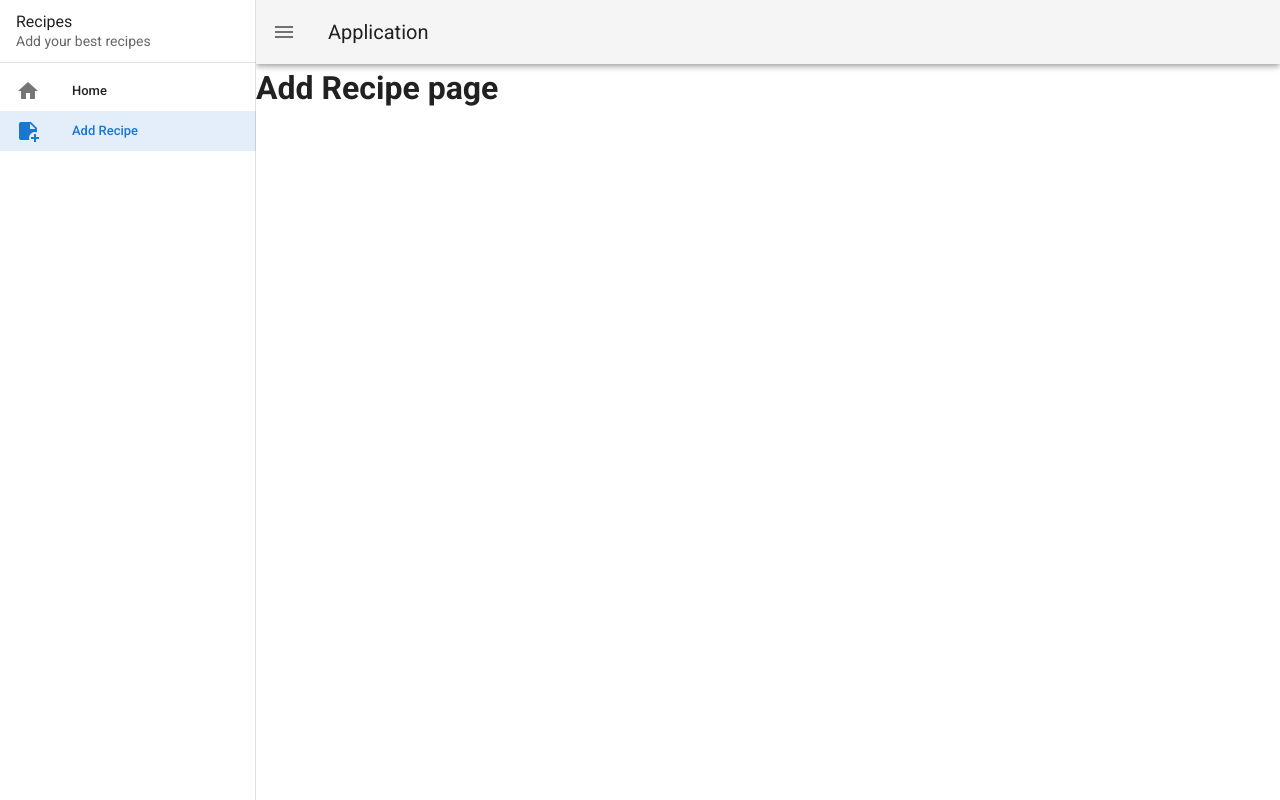
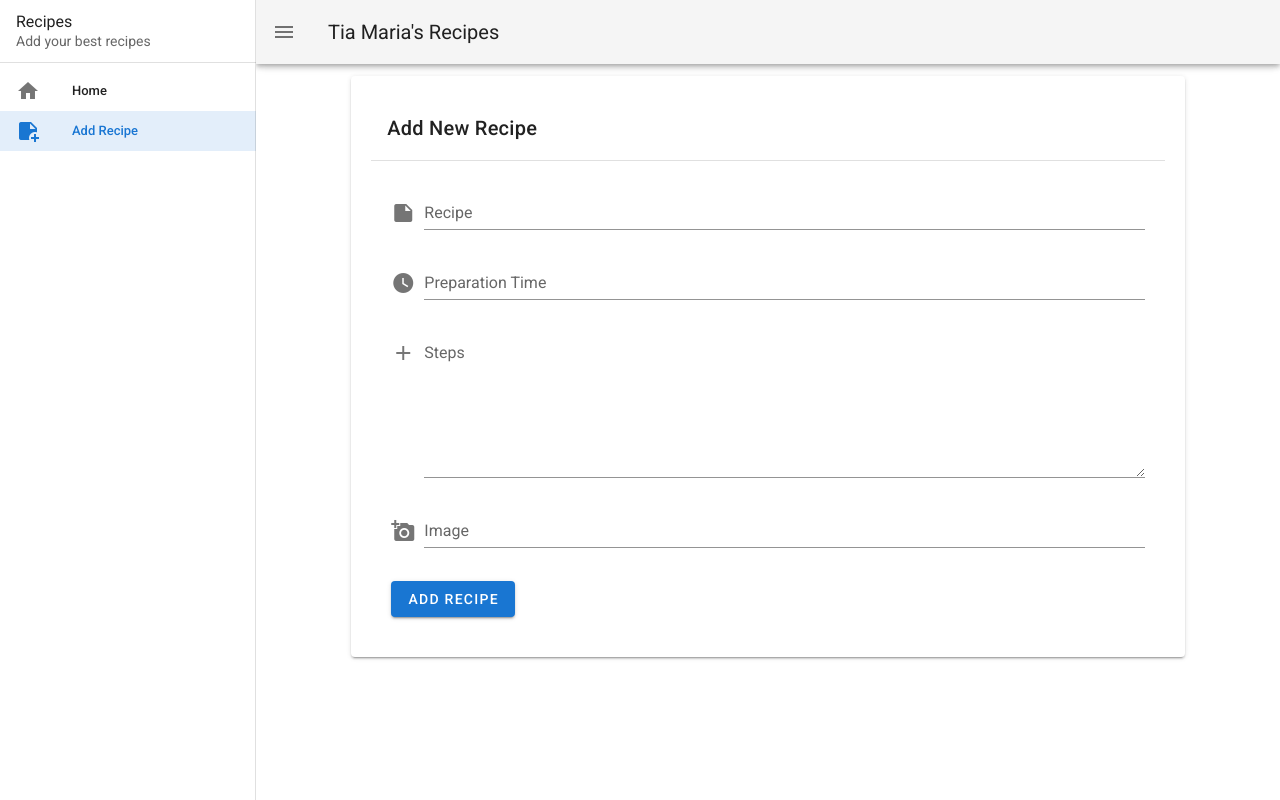
Before and after one commit to alychinque/MEVN-AppRecipes, a Vue app in the folder recipe/: page /add-recipe in a window 1280 px wide. Built offline with nearby package versions, Linux system fonts and the light colour scheme.

Commit message:
Add Recipe page and function were created

```diff
--- a/recipe/src/App.vue
+++ b/recipe/src/App.vue
@@ -39,7 +39,7 @@
     <v-app-bar app>
       <v-app-bar-nav-icon @click="drawer = !drawer"></v-app-bar-nav-icon>
 
-      <v-toolbar-title>Application</v-toolbar-title>
+      <v-toolbar-title>Tia Maria's Recipes</v-toolbar-title>
     </v-app-bar>
 
     <v-main>
--- a/recipe/src/api.js
+++ b/recipe/src/api.js
@@ -12,13 +12,18 @@ export default class API{
     return res.data;
   }
 
-  static async addRecipe(post) {
-    const res  = await axios.post(url, post);
+  static async addRecipe(recipe) {
+    const res  = await axios.post(url, {
+      nameRecipe: recipe.get('nameRecipe'),
+      preparationTime: recipe.get('preparationTime'),
+      steps: recipe.get('steps'),
+      image: recipe.get('image')
+    });
     return res.data;
   }
 
-  static async updateRecipe(id, post) {
-    const res = await axios.put(`${url}/${id}`, post)
+  static async updateRecipe(id, recipe) {
+    const res = await axios.put(`${url}/${id}`, recipe)
     return res.data;
   }
 
--- a/recipe/src/views/AddRecipeView.vue
+++ b/recipe/src/views/AddRecipeView.vue
@@ -1,3 +1,53 @@
 <template>
-  <h1>Add Recipe page</h1>
+  <v-container>
+    <v-row no-gutters>
+      <v-col sm="10" class="mx-auto">
+        <v-card class="pa-5">
+          <v-card-title>Add New Recipe</v-card-title>
+          <v-divider></v-divider>
+          <v-form ref="form" @submit.prevent="submitForm" class="pa-5"
+            enctype="multipart/form-data">
+            <v-text-field label="Recipe" v-model="recipe.nameRecipe" prepend-icon="mdi-note" :rules="rules">
+            </v-text-field>
+            <v-text-field label="Preparation Time" v-model="recipe.preparationTime" prepend-icon="mdi-clock" :rules="rules">
+            </v-text-field>
+            <v-textarea label="Steps" v-model="recipe.steps" prepend-icon="mdi-plus" :rules="rules">
+            </v-textarea>
+            <v-text-field label="Image" v-model="recipe.image" prepend-icon="mdi-camera-plus" :rules="rules">
+            </v-text-field>
+            <v-btn type="submit" class="mt-3" color="primary">add recipe</v-btn>
+          </v-form>
+        </v-card>
+      </v-col>
+    </v-row>
+  </v-container>
 </template>
+<script>
+import API from '../api'
+  export default {
+    data() {
+      return {
+        rules: [(value) => !! value || "This field is required"],
+        recipe: {
+          nameRecipe: '',
+          preparationTime: '',
+          steps: '',
+          image: ''
+        }
+      }
+    },
+    methods: {
+      async submitForm(){
+        const formData = new FormData()
+        formData.append('nameRecipe', this.recipe.nameRecipe)
+        formData.append('preparationTime', this.recipe.preparationTime)
+        formData.append('steps', this.recipe.steps)
+        formData.append('image', this.recipe.image)
+        if(this.$refs.form.validate()) {
+          const response = await API.addRecipe(formData)
+          this.$router.push({ name: 'home', params: { message: response.message } })
+        }
+      }
+    }
+  }
+</script>
--- a/recipe/src/views/HomeView.vue
+++ b/recipe/src/views/HomeView.vue
@@ -1,5 +1,9 @@
 <template>
   <v-container>
+    <v-alert close-text="Close Alert" color="green accent-4" dark
+    dismissible v-if="this.$route.params.message">
+      {{ this.$route.params.message }}
+    </v-alert>
     <v-row no-gutters>
       <v-col sm="4" class="pa-3" v-for="recipe in recipes" :key="recipe._id">
       <v-card class="pa-1" :to="{ name: 'recipe', params: { id: recipe._id }}">
```
Also changed, not shown: 1 other file (tests, documents, lock files or other folders).
